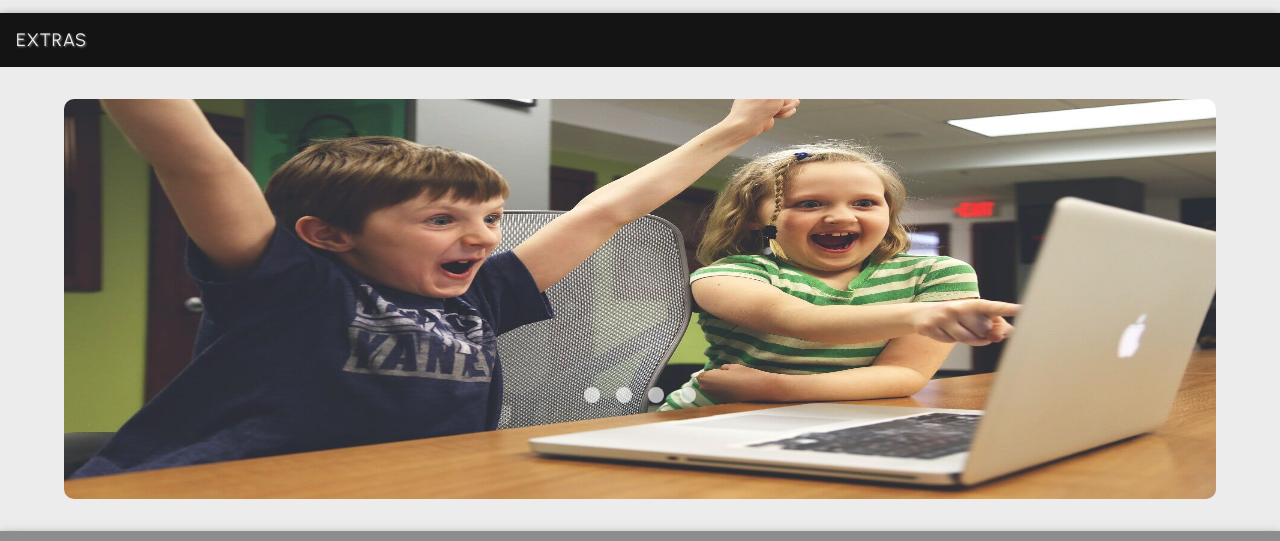
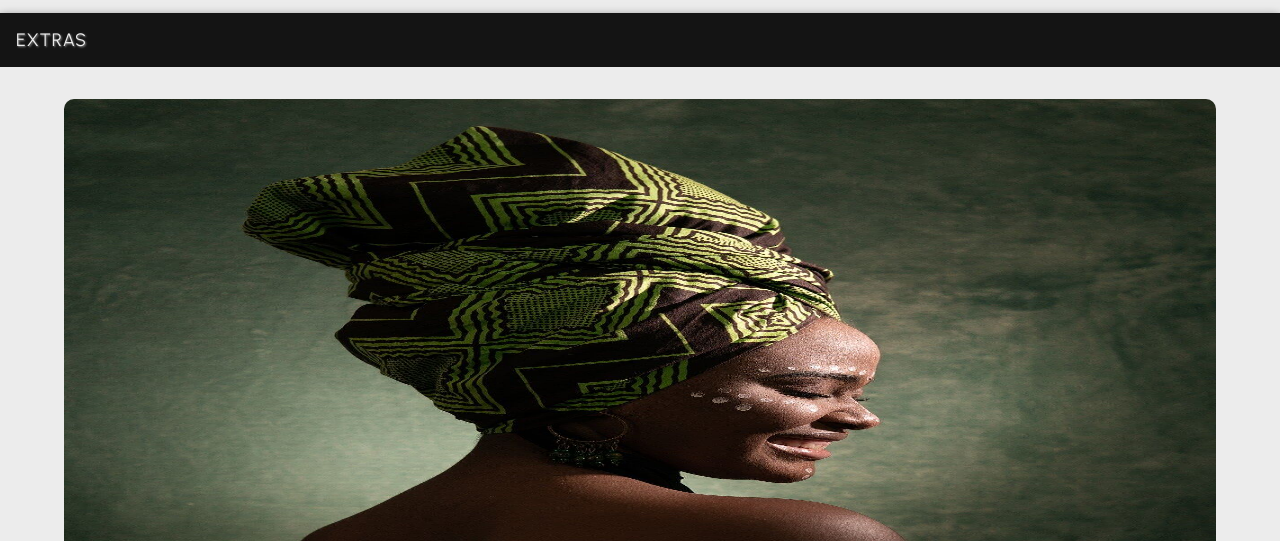
Before and after one commit to Emimayerk/wunderman-test, a website built with webpack: page src/index.html in a window 1280 px wide. Shown: the part 586-1127 px from the top of the page. Built offline with nearby package versions, Linux system fonts and the light colour scheme.

Commit message:
changes for the optimization images

```diff
--- a/src/css/mobile.css
+++ b/src/css/mobile.css
@@ -167,24 +167,22 @@ section#information-container {
 /* SECTION ACCESSORIES  */
 
 #wrapp-slide {
-  /* height: 100vh; */
   display: flex;
   justify-content: center;
   padding: 2rem 0;
-  /* align-items: center; */
   background-color: #ececec;
 }
 
 .slider {
   width: 90vw;
-  height: 50vh;
+  height: 80vh;
   border-radius: 10px;
   overflow: hidden;
 }
 
 .slides {
   width: 500%;
-  height: 50vh;
+  height: 80vh;
   display: flex;
 }
 
@@ -194,7 +192,7 @@ section#information-container {
 
 .slide {
   width: 20%;
-  transition: 500ms;
+  transition: 300ms;
 }
 
 .slide img {
@@ -205,7 +203,7 @@ section#information-container {
 .navigation-manual {
   position: absolute;
   width: 90vw;
-  margin-top: 18rem;
+  margin-top: 29rem;
   display: flex;
   justify-content: center;
 }
--- a/src/index.html
+++ b/src/index.html
@@ -82,16 +82,16 @@
                 <div class="slider">
                     <div class="slides">
                         <div class="slide first">
-                            <img src="./img/img1.jpg" alt="">
+                            <img src="./img/image1.jpg" alt="" lazy="loading">
                         </div>
                         <div class="slide">
-                            <img src="./img/img2.jpg" alt="">
+                            <img src="./img/image3.jpg" alt="" lazy="loading">
                         </div>
                         <div class="slide">
-                            <img src="./img/img3.jpg" alt="">
+                            <img src="./img/image2.jpg" alt="" lazy="loading">
                         </div>
                         <div class="slide">
-                            <img src="./img/img4.jpg" alt="">
+                            <img src="./img/image.jpg" alt="" lazy="loading">
                         </div>
                         <div class="navigation-manual">
                             <label class="manual-btn" id="manual-btn1"></label>
```
Also changed, not shown: src/img/image.jpg (added), src/img/image1.jpg (added), src/img/image2.jpg (added), src/img/image3.jpg (added), src/img/img1.jpg (deleted), src/img/img2.jpg (deleted), src/img/img3.jpg (deleted), src/img/img4.jpg (deleted).
